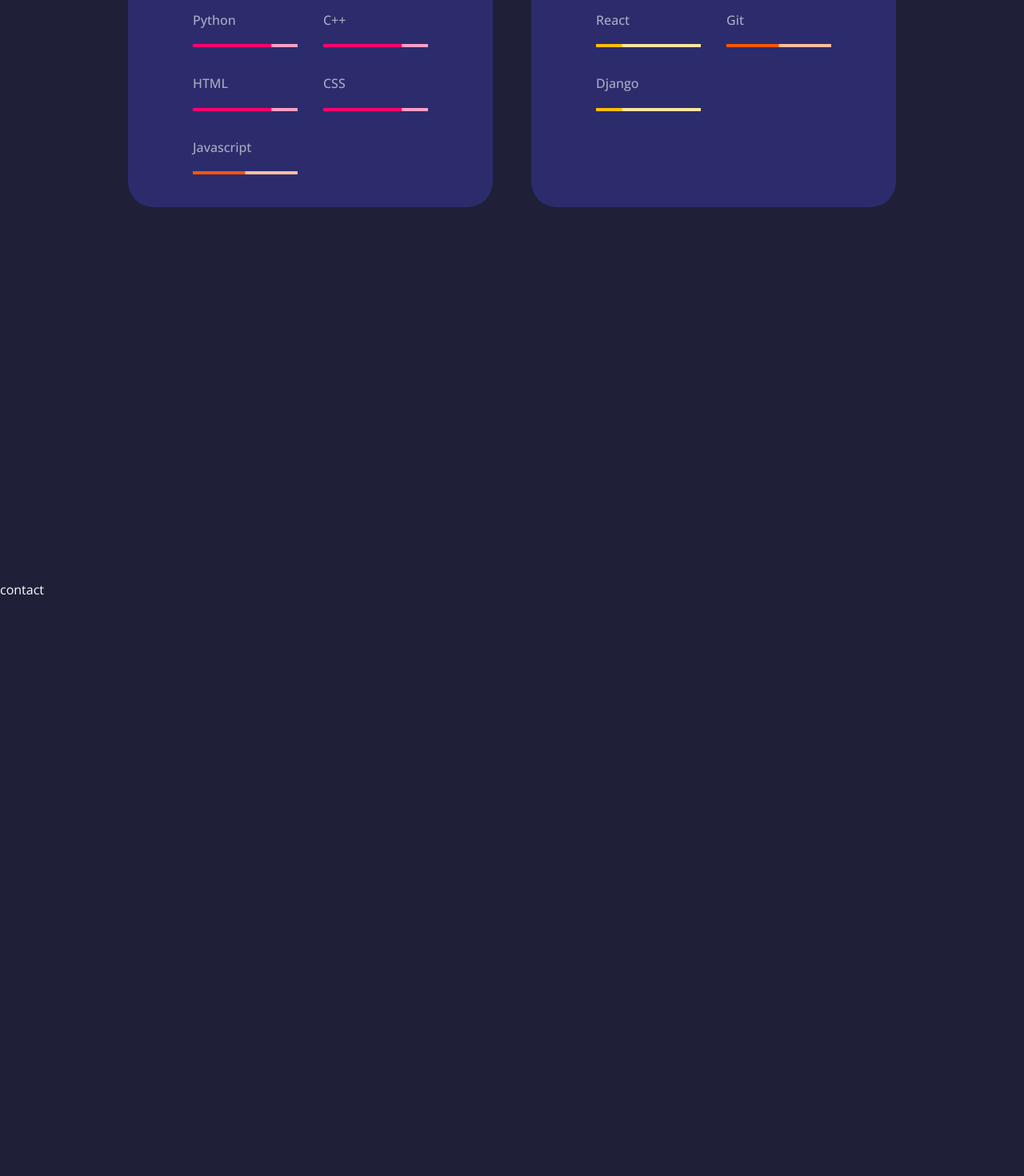
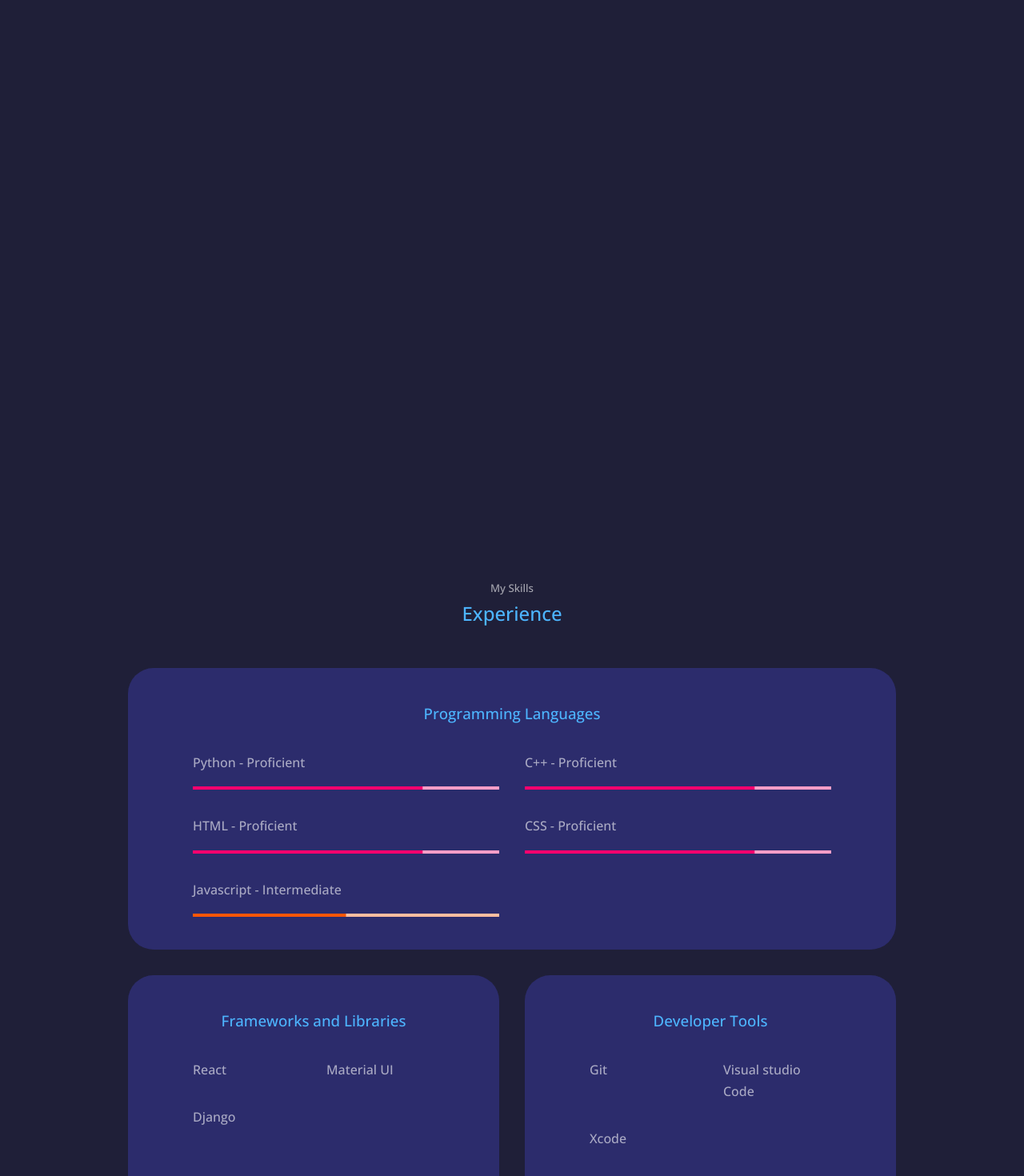
Before and after one commit to michaelmcl12/portfolio, a React (Create React App) app: page / in a window 1280 px wide. Shown: the part 3100-4570 px from the top of the page at 80% size. Built offline with nearby package versions, Linux system fonts and the light colour scheme.

Commit message:
Edited experience section

```diff
--- a/src/App.jsx
+++ b/src/App.jsx
@@ -7,6 +7,7 @@
 import Experience from './Components/Experience/Experience.jsx';
 import Contact from './Components/Contact/Contact.jsx';
 import Education from './Components/Education/Education.jsx';
+import Portfolio from './Components/Portfolio/Portfolio.jsx';
 
 
 const App = () => {
@@ -16,6 +17,7 @@
          <Nav />
          <About />
          <Education />
+         <Portfolio />
          <Experience />
          <Contact />
         </>
--- a/src/Components/Experience/Experience.css
+++ b/src/Components/Experience/Experience.css
@@ -1,7 +1,8 @@
 .exp_container {
     display: grid;
     grid-template-columns: repeat(2, 1fr);
-    gap: 3rem;
+    grid-template-rows: repeat(2, 1fr);
+    gap: 2rem;
 }
 
 .exp_container > div {
@@ -39,3 +40,7 @@
     flex-direction: column;
     gap: 1rem;
 }
+
+.exp_languages {
+    grid-column: 1 / 3;
+}
--- a/src/Components/Experience/Experience.jsx
+++ b/src/Components/Experience/Experience.jsx
@@ -29,62 +29,83 @@
         <h2>Experience</h2>
 
         <div className="container exp_container">
+
           <div className="exp_languages">
             <h3>Programming Languages</h3>
 
             <div className="exp_content">
               <article className='exp_details'>
-                <h4>Python</h4>
+                <h4>Python - Proficient</h4>
                 <LinearProgress color='proficient' variant="determinate" value={75} />
               </article>
 
               <article className='exp_details'>
                 {/* logo */}
-                <h4>C++</h4>
+                <h4>C++ - Proficient</h4>
                 <LinearProgress color='proficient' variant="determinate" value={75} />
               </article>
 
               <article className='exp_details'>
                 {/* logo */}
-                <h4>HTML</h4>
+                <h4>HTML - Proficient</h4>
                 <LinearProgress color='proficient' variant="determinate" value={75} />
               </article>
 
               <article className='exp_details'>
                 {/* logo */}
-                <h4>CSS</h4>
+                <h4>CSS - Proficient</h4>
                 <LinearProgress color='proficient' variant="determinate" value={75} />
               </article>
 
               <article className='exp_details'>
                 {/* logo */}
-                <h4>Javascript</h4>
+                <h4>Javascript - Intermediate</h4>
                 <LinearProgress color='intermediate' variant="determinate" value={50} />
               </article>
             </div>
           </div>
 
           <div className="exp_frameworks">
-            <h3>Other Skills</h3>
+            <h3>Frameworks and Libraries</h3>
             <div className="exp_content">
+
               <article className='exp_details'>
                 {/* logo */}
                 <h4>React</h4>
-                <LinearProgress color='learning' variant="determinate" value={25} />
               </article>
 
               <article className='exp_details'>
                 {/* logo */}
-                <h4>Git</h4>
-                <LinearProgress color='intermediate' variant="determinate" value={50} />
+                <h4>Material UI</h4>
               </article>
 
               <article className='exp_details'>
                 {/* logo */}
                 <h4>Django</h4>
-                <LinearProgress color='learning' variant="determinate" value={25} />
               </article>
+
+            </div>
           </div>
+
+          <div className="exp_tools">
+            <h3>Developer Tools</h3>
+            <div className="exp_content">
+
+              <article className='exp_details'>
+                {/* logo */}
+                <h4>Git</h4>
+              </article>
+
+              <article className='exp_details'>
+                {/* logo */}
+                <h4>Visual studio Code</h4>
+              </article>
+
+              <article className='exp_details'>
+                {/* logo */}
+                <h4>Xcode</h4>
+              </article>
+            </div>
           </div>
 
         </div>
--- /dev/null
+++ b/src/Components/Portfolio/Portfolio.jsx
@@ -0,0 +1,10 @@
+import React from 'react'
+import './Portfolio.css'
+
+const Portfolio = () => {
+    return (
+        <section id='portfolio'>portfolio</section>
+    )
+}
+
+export default Portfolio
```
Also changed, not shown: src/Components/Portfolio/Portfolio.css (added).
